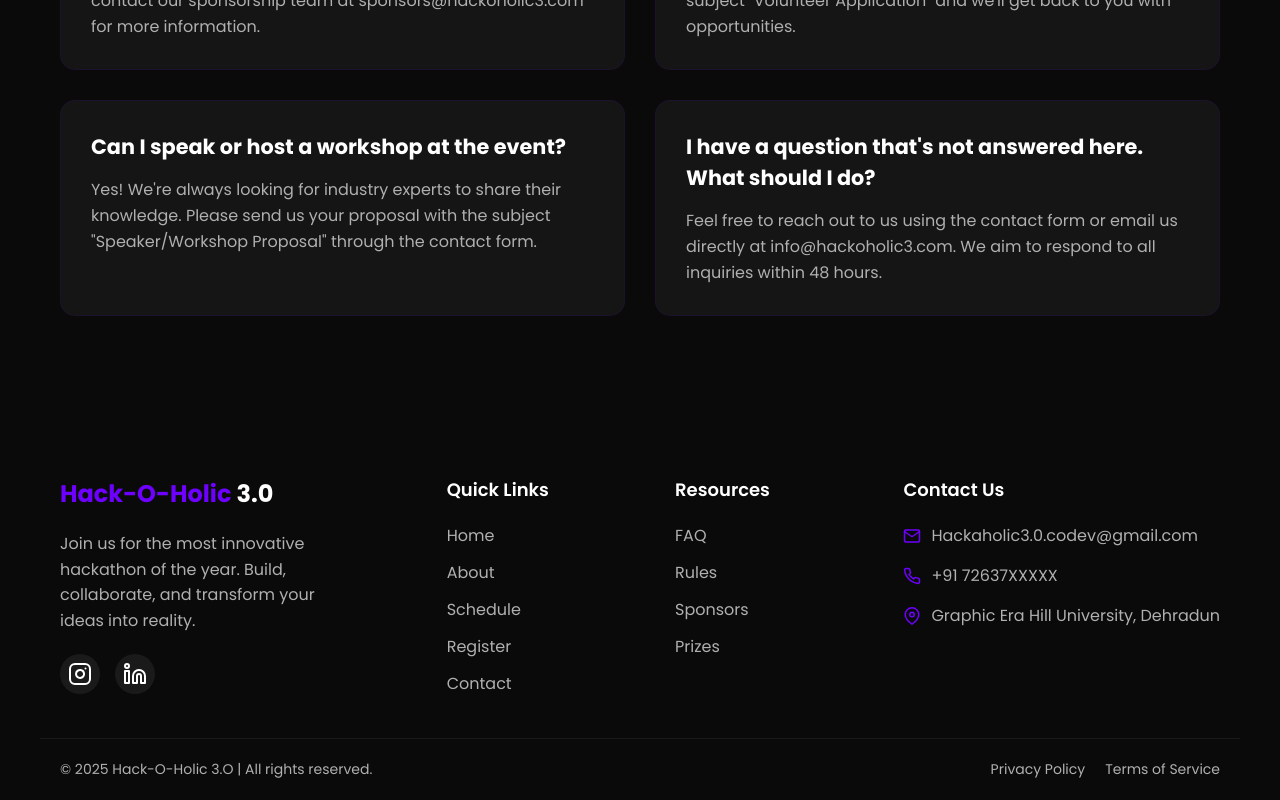
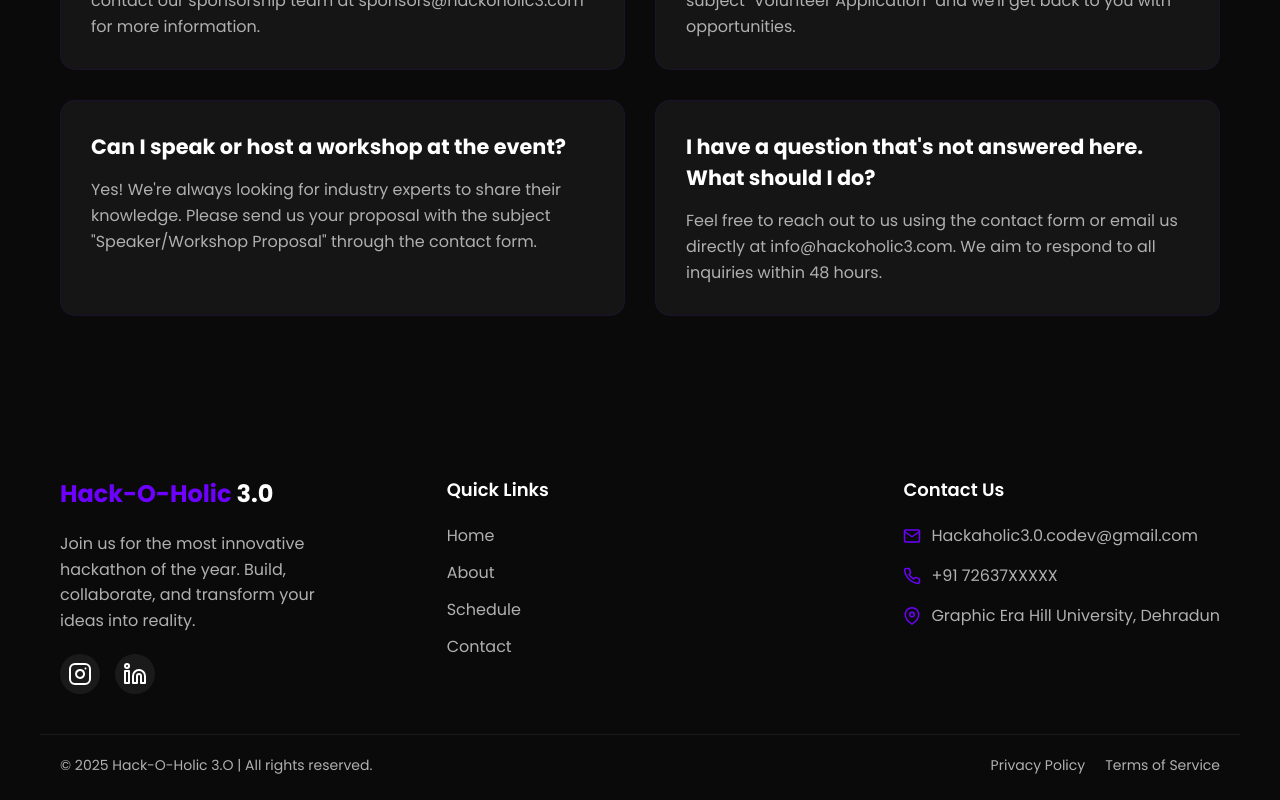
Before and after one commit to HimanshuRawat143/Hackathon, a React (Create React App) app in the folder client/: page /contact in a window 1280 px wide. Shown: the part 1357-2157 px from the top of the page. Built offline with nearby package versions, Linux system fonts and the light colour scheme.

Commit message:
Footer updated !

```diff
--- a/client/src/components/Footer.js
+++ b/client/src/components/Footer.js
@@ -37,16 +37,7 @@
             <FooterLink to="/">Home</FooterLink>
             <FooterLink to="/about">About</FooterLink>
             <FooterLink to="/schedule">Schedule</FooterLink>
-            <FooterLink to="/register">Register</FooterLink>
             <FooterLink to="/contact">Contact</FooterLink>
-          </FooterLinkSection>
-
-          <FooterLinkSection>
-            <FooterLinkTitle>Resources</FooterLinkTitle>
-            <FooterLink to="/faq">FAQ</FooterLink>
-            <FooterLink to="/rules">Rules</FooterLink>
-            <FooterLink to="/sponsors">Sponsors</FooterLink>
-            <FooterLink to="/prizes">Prizes</FooterLink>
           </FooterLinkSection>
 
           <FooterLinkSection>
```
